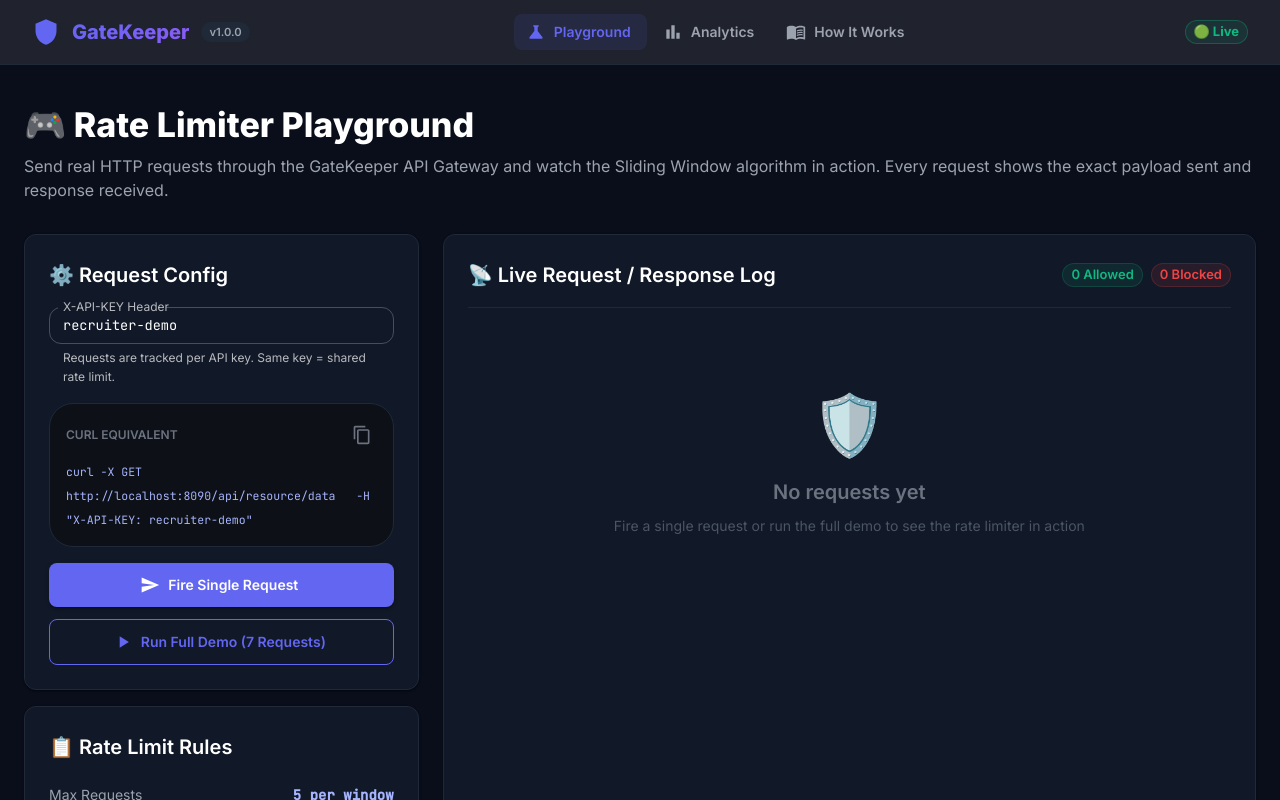
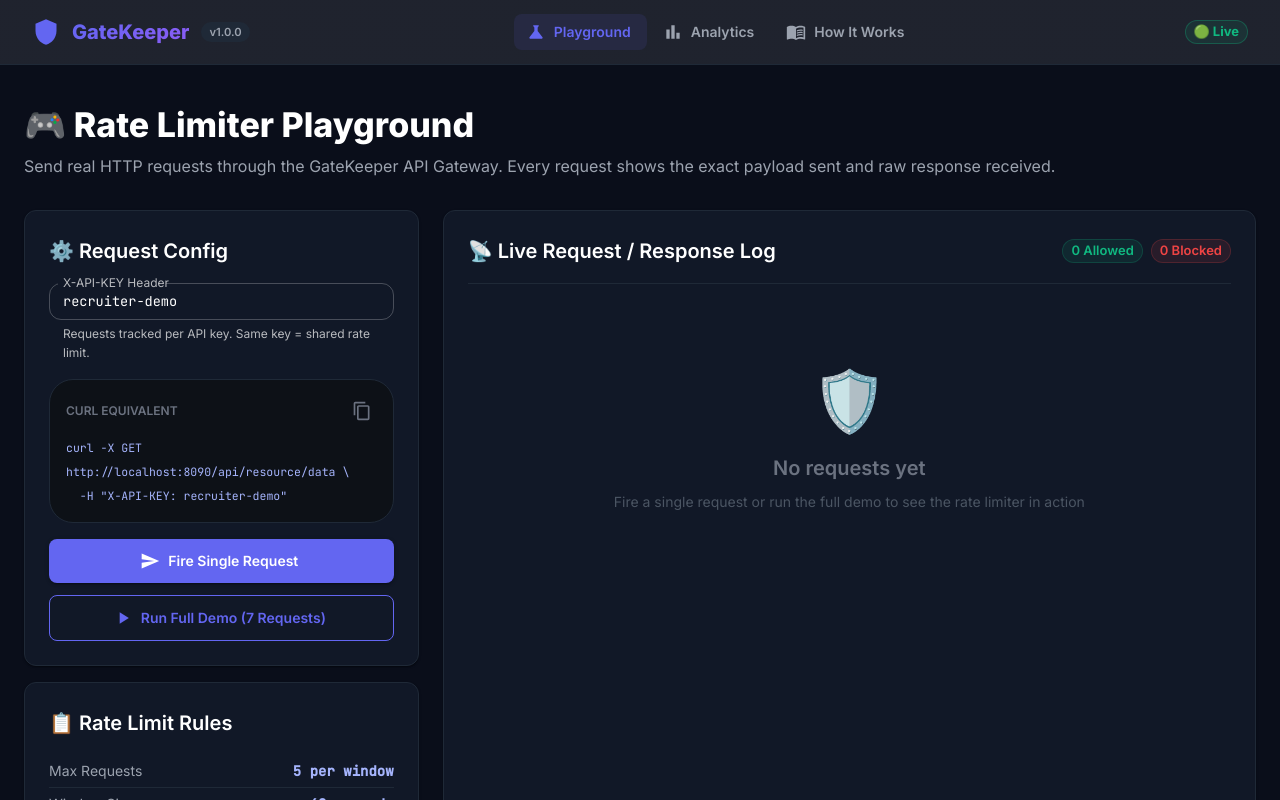
Before and after one commit to Yuvraj404s/GateKeeper, a React (Vite) app in the folder frontend/: page / in a window 1280 px wide. Shown: the top 800 px of the page. Built offline with nearby package versions, Linux system fonts and the light colour scheme.

Commit message:
fix: accept logs/setLogs/requestNum as props from App

```diff
--- a/frontend/src/pages/Playground.jsx
+++ b/frontend/src/pages/Playground.jsx
@@ -1,4 +1,4 @@
-import React, { useState, useRef } from 'react'
+import React, { useState } from 'react'
 import {
   Box, Container, Grid, Card, CardContent, Typography, TextField,
   Button, Chip, Divider, LinearProgress, Tooltip, IconButton
@@ -16,14 +16,10 @@ import { vscDarkPlus } from 'react-syntax-highlighter/dist/esm/styles/prism'
 
 const GATEWAY = '/api-gk/api/resource/data'
 
-function RequestLog({ entry, index }) {
+function RequestLog({ entry }) {
   const isAllowed = entry.status === 200
   return (
-    <motion.div
-      initial={{ opacity: 0, x: -20 }}
-      animate={{ opacity: 1, x: 0 }}
-      transition={{ duration: 0.3, delay: index * 0.05 }}
-    >
+    <motion.div initial={{ opacity: 0, x: -20 }} animate={{ opacity: 1, x: 0 }} transition={{ duration: 0.3 }}>
       <Box sx={{
         mb: 1.5, p: 2, borderRadius: 2,
         bgcolor: isAllowed ? 'rgba(16,185,129,0.05)' : 'rgba(239,68,68,0.05)',
@@ -48,7 +44,6 @@ function RequestLog({ entry, index }) {
               sx={{ bgcolor: '#1f2937', color: '#6b7280', fontSize: '0.7rem' }} />
           </Box>
         </Box>
-
         <Grid container spacing={1.5}>
           <Grid item xs={12} md={6}>
             <Typography variant="caption" sx={{ color: '#6b7280', display: 'block', mb: 0.5, fontWeight: 600 }}>
@@ -74,102 +69,63 @@ function RequestLog({ entry, index }) {
   )
 }
 
-export default function Playground() {
+export default function Playground({ logs, setLogs, requestNum }) {
   const [apiKey, setApiKey] = useState('recruiter-demo')
-  const [logs, setLogs] = useState([])
   const [loading, setLoading] = useState(false)
   const [demoRunning, setDemoRunning] = useState(false)
   const [copied, setCopied] = useState(false)
-  const requestNum = useRef(0)
 
   const sendRequest = async (key) => {
     const num = ++requestNum.current
     const startTime = Date.now()
     const usedKey = key || apiKey || 'anonymous'
-    const requestSnippet = `curl -X GET http://localhost:8090/api/resource/data \
-  -H "X-API-KEY: ${usedKey}"`
-
+    const requestSnippet = `curl -X GET http://localhost:8090/api/resource/data \\\n  -H "X-API-KEY: ${usedKey}"`
     try {
       const res = await axios.get(GATEWAY, { headers: { 'X-API-KEY': usedKey } })
       const latency = Date.now() - startTime
-      setLogs(prev => [{
-        requestNum: num, status: 200, latency,
-        timestamp: Date.now(), requestSnippet,
-        responseSnippet: JSON.stringify(res.data, null, 2)
-      }, ...prev])
+      setLogs(prev => [{ requestNum: num, status: 200, latency, timestamp: Date.now(), requestSnippet, responseSnippet: JSON.stringify(res.data, null, 2) }, ...prev])
     } catch (err) {
       const latency = Date.now() - startTime
       const status = err.response?.status || 0
       const body = err.response?.data || { error: 'Request failed' }
-      setLogs(prev => [{
-        requestNum: num, status, latency,
-        timestamp: Date.now(), requestSnippet,
-        responseSnippet: JSON.stringify(body, null, 2)
-      }, ...prev])
+      setLogs(prev => [{ requestNum: num, status, latency, timestamp: Date.now(), requestSnippet, responseSnippet: JSON.stringify(body, null, 2) }, ...prev])
     }
   }
 
-  const handleSingle = async () => {
-    setLoading(true)
-    await sendRequest()
-    setLoading(false)
-  }
+  const handleSingle = async () => { setLoading(true); await sendRequest(); setLoading(false) }
 
   const handleDemo = async () => {
     setDemoRunning(true)
-    setLogs([])
-    requestNum.current = 0
     const demoKey = `demo-${Date.now()}`
-    for (let i = 0; i < 7; i++) {
-      await sendRequest(demoKey)
-      await new Promise(r => setTimeout(r, 400))
-    }
+    for (let i = 0; i < 7; i++) { await sendRequest(demoKey); await new Promise(r => setTimeout(r, 400)) }
     setDemoRunning(false)
   }
 
-  const curlExample = `curl -X GET http://localhost:8090/api/resource/data \
-  -H "X-API-KEY: ${apiKey || 'your-api-key'}"`
+  const curlExample = `curl -X GET http://localhost:8090/api/resource/data \\\n  -H "X-API-KEY: ${apiKey || 'your-api-key'}"`
 
-  const copyToClipboard = () => {
-    navigator.clipboard.writeText(curlExample)
-    setCopied(true)
-    setTimeout(() => setCopied(false), 2000)
-  }
+  const copyToClipboard = () => { navigator.clipboard.writeText(curlExample); setCopied(true); setTimeout(() => setCopied(false), 2000) }
 
   const allowedCount = logs.filter(l => l.status === 200).length
   const blockedCount = logs.filter(l => l.status !== 200).length
 
   return (
     <Container maxWidth="xl" sx={{ py: 4 }}>
-      {/* Header */}
       <Box sx={{ mb: 4 }}>
-        <Typography variant="h4" sx={{ fontWeight: 800, mb: 1 }}>
-          🎮 Rate Limiter Playground
-        </Typography>
+        <Typography variant="h4" sx={{ fontWeight: 800, mb: 1 }}>🎮 Rate Limiter Playground</Typography>
         <Typography variant="body1" sx={{ color: '#9ca3af' }}>
-          Send real HTTP requests through the GateKeeper API Gateway and watch the Sliding Window algorithm in action.
-          Every request shows the exact payload sent and response received.
+          Send real HTTP requests through the GateKeeper API Gateway. Every request shows the exact payload sent and raw response received.
         </Typography>
       </Box>
 
       <Grid container spacing={3}>
-        {/* Control Panel */}
         <Grid item xs={12} md={4}>
           <Card sx={{ bgcolor: '#111827', mb: 2 }}>
             <CardContent sx={{ p: 3 }}>
-              <Typography variant="h6" sx={{ mb: 2, display: 'flex', alignItems: 'center', gap: 1 }}>
-                ⚙️ Request Config
-              </Typography>
-
-              <TextField
-                fullWidth label="X-API-KEY Header" value={apiKey}
-                onChange={e => setApiKey(e.target.value)}
-                variant="outlined" size="small"
-                helperText="Requests are tracked per API key. Same key = shared rate limit."
-                sx={{ mb: 2,
-                  '& .MuiOutlinedInput-root': { fontFamily: 'JetBrains Mono, monospace', fontSize: '0.85rem' }
-                }}
-              />
+              <Typography variant="h6" sx={{ mb: 2 }}>⚙️ Request Config</Typography>
+              <TextField fullWidth label="X-API-KEY Header" value={apiKey}
+                onChange={e => setApiKey(e.target.value)} variant="outlined" size="small"
+                helperText="Requests tracked per API key. Same key = shared rate limit."
+                sx={{ mb: 2, '& .MuiOutlinedInput-root': { fontFamily: 'JetBrains Mono, monospace', fontSize: '0.85rem' } }} />
 
               <Box sx={{ mb: 2, p: 2, bgcolor: '#0d1117', borderRadius: 2, border: '1px solid #1f2937' }}>
                 <Box sx={{ display: 'flex', justifyContent: 'space-between', alignItems: 'center', mb: 1 }}>
@@ -185,24 +141,20 @@ export default function Playground() {
                 </Typography>
               </Box>
 
-              <Button fullWidth variant="contained" startIcon={<SendIcon />}
-                onClick={handleSingle} disabled={loading || demoRunning}
+              <Button fullWidth variant="contained" startIcon={<SendIcon />} onClick={handleSingle}
+                disabled={loading || demoRunning}
                 sx={{ mb: 1.5, py: 1.2, bgcolor: '#6366f1', '&:hover': { bgcolor: '#4f46e5' } }}>
                 {loading ? 'Sending...' : 'Fire Single Request'}
               </Button>
-
-              <Button fullWidth variant="outlined" startIcon={<PlayArrowIcon />}
-                onClick={handleDemo} disabled={loading || demoRunning}
-                sx={{ py: 1.2, borderColor: '#6366f1', color: '#6366f1',
-                  '&:hover': { borderColor: '#4f46e5', bgcolor: 'rgba(99,102,241,0.08)' } }}>
+              <Button fullWidth variant="outlined" startIcon={<PlayArrowIcon />} onClick={handleDemo}
+                disabled={loading || demoRunning}
+                sx={{ py: 1.2, borderColor: '#6366f1', color: '#6366f1', '&:hover': { borderColor: '#4f46e5', bgcolor: 'rgba(99,102,241,0.08)' } }}>
                 {demoRunning ? 'Running Demo...' : 'Run Full Demo (7 Requests)'}
               </Button>
-
               {demoRunning && <LinearProgress sx={{ mt: 1.5, borderRadius: 1, bgcolor: '#1f2937', '& .MuiLinearProgress-bar': { bgcolor: '#6366f1' } }} />}
             </CardContent>
           </Card>
 
-          {/* Rate Limit Rules */}
           <Card sx={{ bgcolor: '#111827', mb: 2 }}>
             <CardContent sx={{ p: 3 }}>
               <Typography variant="h6" sx={{ mb: 2 }}>📋 Rate Limit Rules</Typography>
@@ -222,7 +174,6 @@ export default function Playground() {
             </CardContent>
           </Card>
 
-          {/* Live Stats */}
           {logs.length > 0 && (
             <Card sx={{ bgcolor: '#111827' }}>
               <CardContent sx={{ p: 3 }}>
@@ -252,7 +203,6 @@ export default function Playground() {
           )}
         </Grid>
 
-        {/* Request/Response Log */}
         <Grid item xs={12} md={8}>
           <Card sx={{ bgcolor: '#111827', height: '100%', minHeight: 500 }}>
             <CardContent sx={{ p: 3 }}>
@@ -264,9 +214,8 @@ export default function Playground() {
                 </Box>
               </Box>
               <Divider sx={{ borderColor: '#1f2937', mb: 2 }} />
-
               {logs.length === 0 ? (
-                <Box sx={{ textAlign: 'center', py: 8, color: '#4b5563' }}>
+                <Box sx={{ textAlign: 'center', py: 8 }}>
                   <Typography variant="h2" sx={{ mb: 2 }}>🛡️</Typography>
                   <Typography variant="h6" sx={{ color: '#6b7280' }}>No requests yet</Typography>
                   <Typography variant="body2" sx={{ color: '#4b5563', mt: 1 }}>
@@ -276,7 +225,7 @@ export default function Playground() {
               ) : (
                 <Box sx={{ maxHeight: 700, overflowY: 'auto', pr: 1 }}>
                   <AnimatePresence>
-                    {logs.map((entry, i) => <RequestLog key={entry.requestNum} entry={entry} index={i} />)}
+                    {logs.map((entry) => <RequestLog key={entry.requestNum} entry={entry} />)}
                   </AnimatePresence>
                 </Box>
               )}
```
